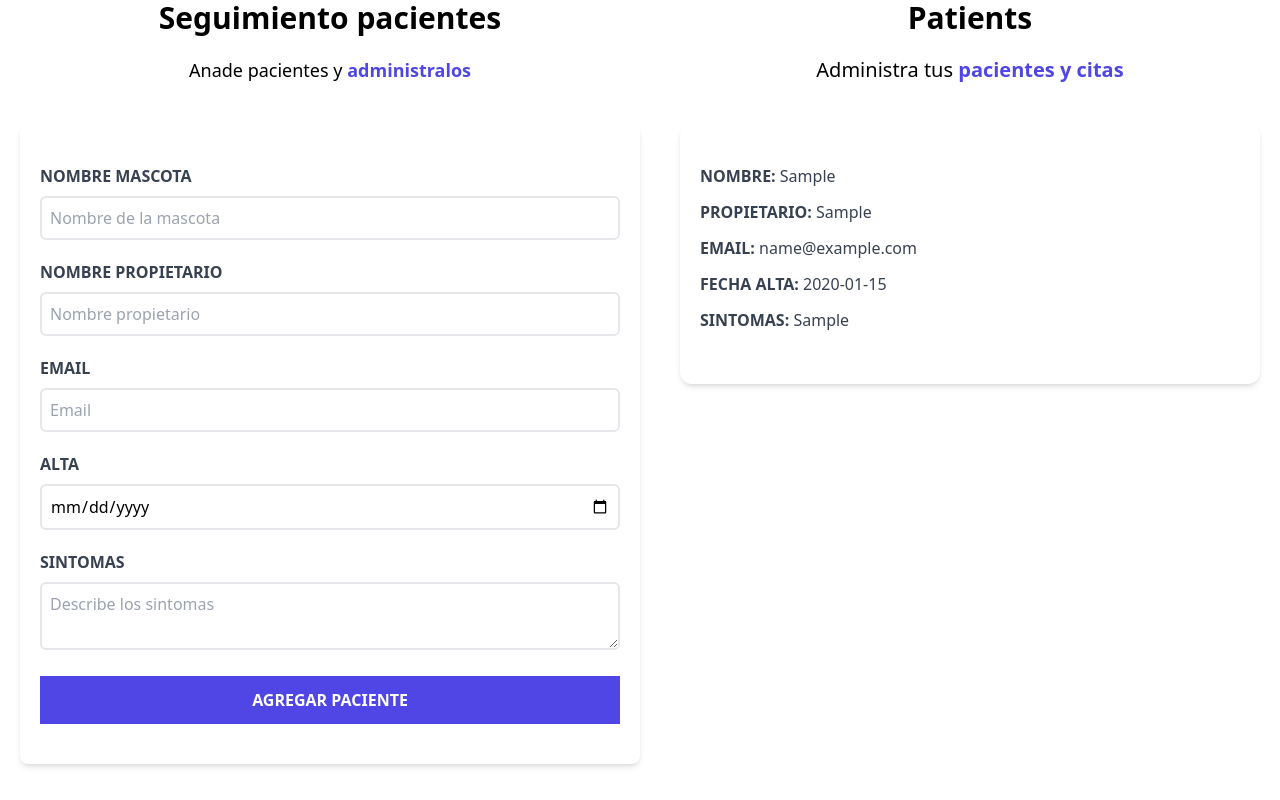
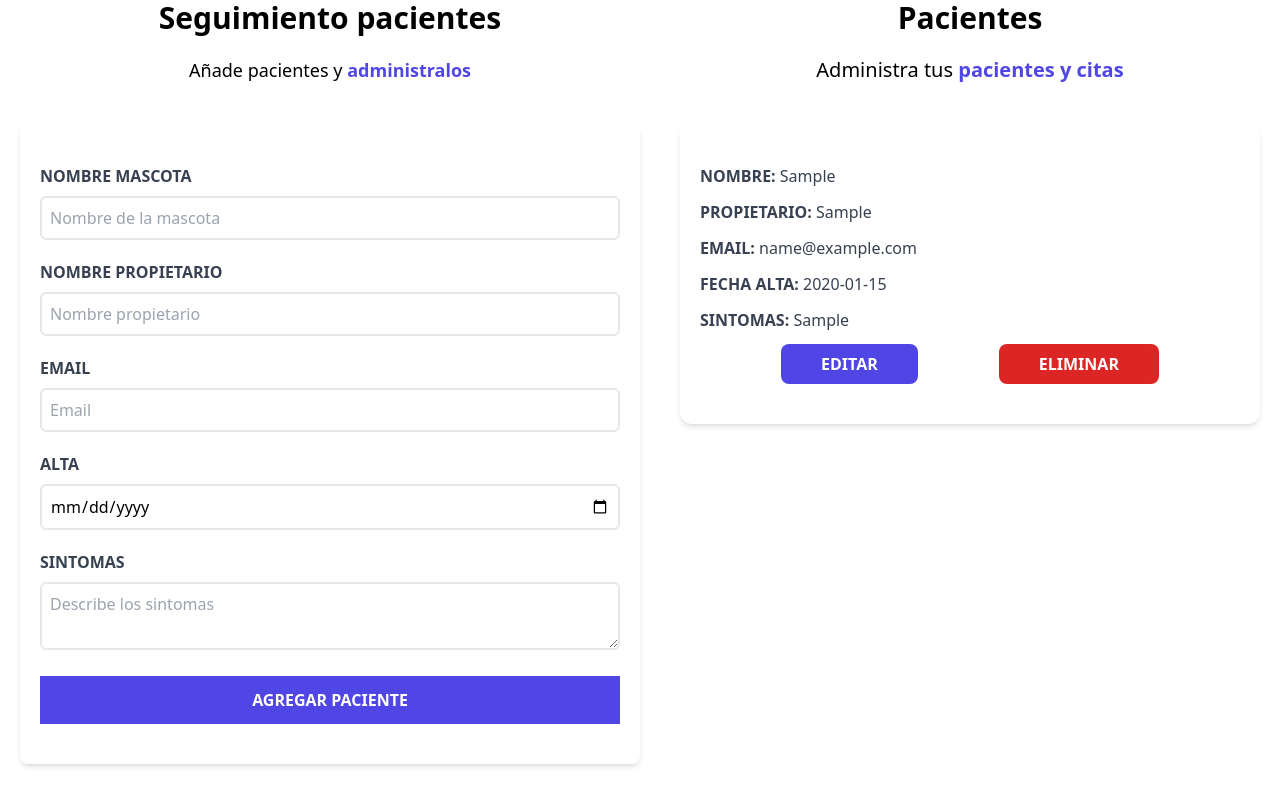
Before and after one commit to AnaTristan/vet-appointments, a React app: page / in a window 1280 px wide. Both pictures are taken after typing "Sample", "Sample", "name@example.com", "2020-01-15", "Sample" into the empty fields and a click on the input "Agregar paciente". Shown: the part 224-1024 px from the top of the page. Built offline with nearby package versions, Linux system fonts and the light colour scheme; the HTML template or start-up script is replaced by a standard one.

Commit message:
adding conditional text and buttons

```diff
--- a/src/components/Form.jsx
+++ b/src/components/Form.jsx
@@ -56,7 +56,7 @@ function AppForm({ patients, setPatients }) {
       <h2 className="font-black text-3xl text-center">Seguimiento pacientes</h2>
 
       <p className="text-lg mt-5 text-center mb-10">
-        Anade pacientes y{" "}
+        Añade pacientes y{" "}
         <span className="text-indigo-600 font-bold">administralos</span>
       </p>
 
--- a/src/components/Patient.jsx
+++ b/src/components/Patient.jsx
@@ -2,7 +2,7 @@ import React from "react";
 
 const Patient = (patient) => {
 
-  const {name,owner,email,date,sin,} = patient
+  const { name, owner, email, date, sin, } = patient
 
   return (
     <div className="m-5 bg-white shadow-md px-5 py-10 rounded-xl">
@@ -26,6 +26,18 @@ const Patient = (patient) => {
         Sintomas: {""}
         <span className="font-normal normal-case"> {sin}</span>
       </p>
+
+      <div className="flex justify-evenly">
+        <button
+          type="button"
+          className="py-2 px-10 bg-indigo-600 hover:bg-indigo-800 text-white font-bold uppercase rounded-lg"
+        >Editar</button>
+        <button
+          type="button"
+          className="py-2 px-10 bg-red-600 hover:bg-red-800 text-white font-bold uppercase rounded-lg"
+        >Eliminar</button>
+
+      </div>
     </div>
   );
 };
--- a/src/components/PatientsList.jsx
+++ b/src/components/PatientsList.jsx
@@ -1,22 +1,36 @@
 import Patient from "./Patient"
 
-const PatientsList=({patients})=> {
+const PatientsList = ({ patients }) => {
     return (
         <div className="md:w-1/2 lg:w-3/5 md:h-screen overflow-y-scroll">
-            <h2 className="font-black text-3xl text-center">Patients</h2>
+
+            {patients && patients.length ? (
+
+                <>
+                    <h2 className="font-black text-3xl text-center">Pacientes</h2>
                     <p className="text-xl mt-5 mb-10 text-center">
                         Administra tus {''}
                         <span className="text-indigo-600 font-bold">pacientes y citas</span>
                     </p>
-
                     {
-               patients.map (patient=>(
+                        patients.map(patient => (
                             <Patient
-                    key ={patient.id}
-                    {... patient}
+                                key={patient.id}
+                                {...patient}
                             />
                         ))
                     }
+                </>
+
+            ) : (
+                <>
+                  <h2 className="font-black text-3xl text-center">No hay pacientes</h2>
+                    <p className="text-xl mt-5 mb-10 text-center">
+                        Administra tus {''}
+                        <span className="text-indigo-600 font-bold">pacientes y citas</span>
+                    </p>
+                </>
+            )}
 
         </div>
     )
```
Lines whose indentation alone changed are shown as unchanged.
